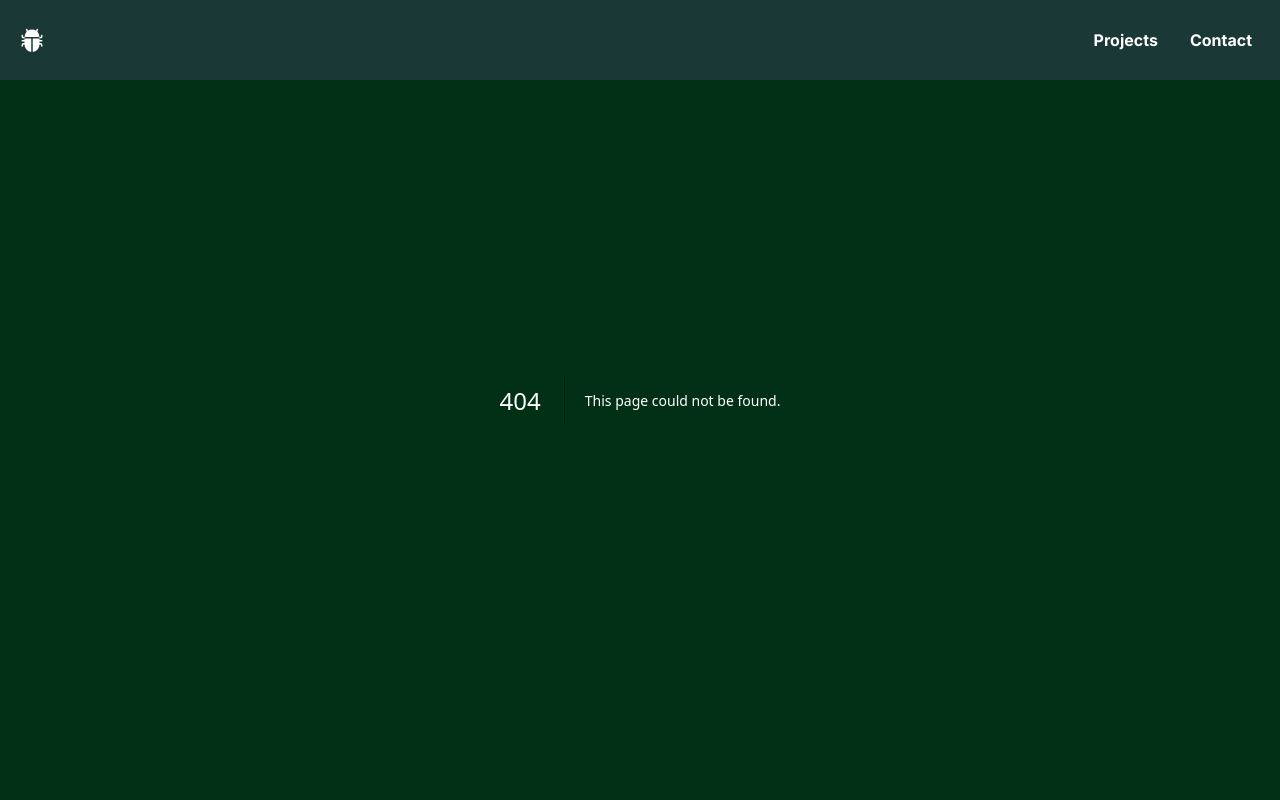
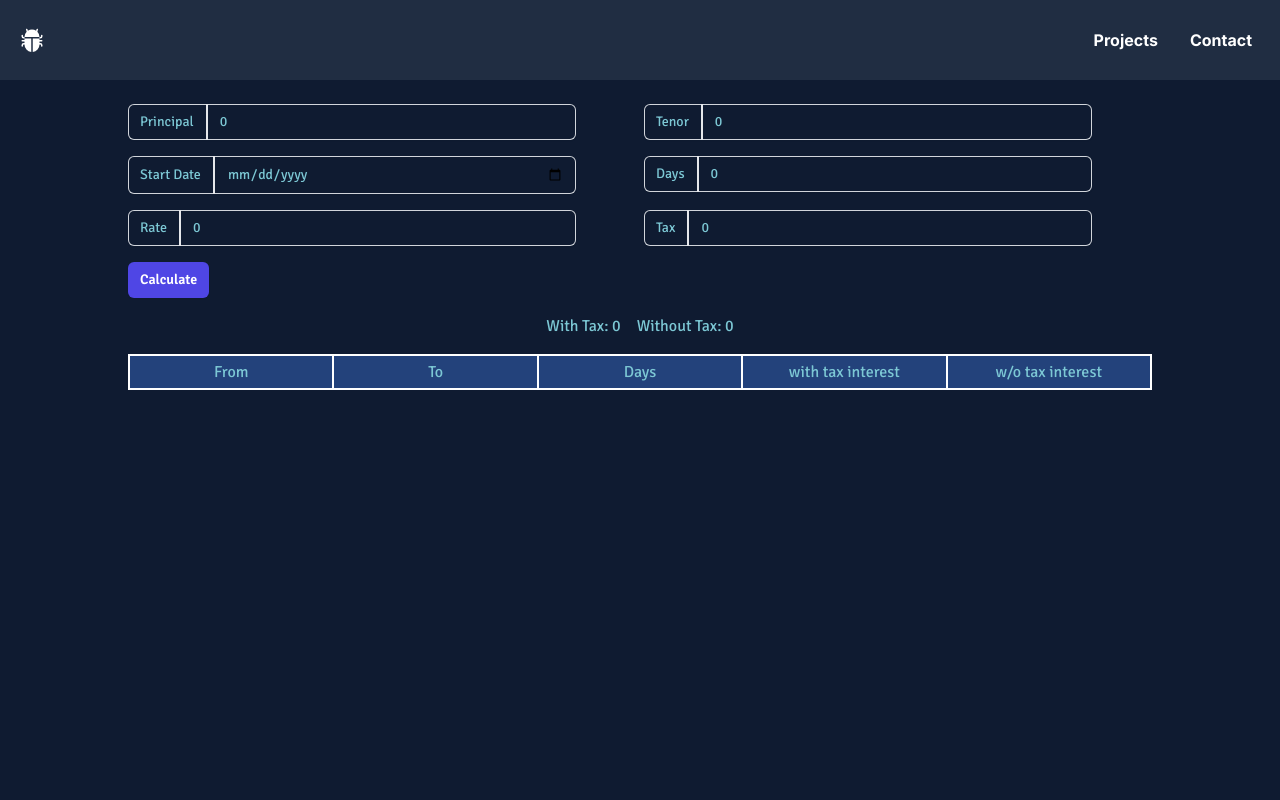
Before and after one commit to Parzival-IOI/Portfolio_3.0, a Next.js app: page /Interest/Fixed in a window 1280 px wide. Before the commit this address had no page. Shown: the top 800 px of the page. Built offline with nearby package versions, Linux system fonts and the light colour scheme.

Commit message:
Interest calculator

```diff
--- /dev/null
+++ b/app/Interest/Fixed/page.tsx
@@ -0,0 +1,199 @@
+'use client';
+
+import { useState } from "react";
+
+const page = () => {
+
+  const [principal, setPrincipal] = useState<number>(0);
+  const [rate, setRate] = useState<number>(0);
+  const [tenor, setTenor] = useState<number>(0);
+  const [start, setStart] = useState<Date>(new Date());
+  const [days, setDays] = useState<number>(0);
+  const [tax, setTax] = useState<number>(0);
+  const [total, setTotal] = useState<number>(0);
+  const [monthly, setMonthly] = useState<{from: Date, until: Date, days: number, interest: number}[]>([]);
+
+
+  const interestRate = () => {
+
+    const val : number = ((principal*(rate/100))/tenor)*days;
+
+    setTotal(val);
+
+    monthlyInterest()
+
+  }
+
+  function treatAsUTC(date: Date) {
+    var result = new Date(date);
+    result.setMinutes(result.getMinutes() - result.getTimezoneOffset());
+    return result;
+  }
+
+  function daysBetween(startDate: Date, endDate: Date) {
+      var millisecondsPerDay = 24 * 60 * 60 * 1000;
+      return (treatAsUTC(endDate).valueOf() - treatAsUTC(startDate).valueOf()) / millisecondsPerDay;
+  }
+
+  const monthlyInterest = () => {
+
+    let da = days;
+    let begin = start;
+    const new_monthly = [];
+
+    do{
+
+      const from = new Date(begin);
+      const until = new Date(begin.setMonth(begin.getMonth() + 1))
+
+      const diff = daysBetween(from, until);
+
+      new_monthly.push({from: from, until: new Date(until), days: diff, interest: ((principal*(rate/100))/tenor)*diff})
+
+      da = da - diff
+
+      begin = until;
+
+    } while(da>0)
+
+      setMonthly(new_monthly);
+
+
+  }
+
+  function formatDate(date : Date) {
+    return `${date.getDate()}-${date.toLocaleString('default', { month: 'short' })}-${date.getFullYear()}`
+  }
+
+  return (
+    <div className="min-h-screen bg-[#0f1b31] text-[#7cc7d4]">
+      <div className="p-8 md:py-20 md:px-32 max-w-7xl mx-auto">
+        <section className="pt-8 lg:pt-4 w-full h-auto grid grid-cols-1 md:grid-cols-2 gap-2">
+
+          <div className="mt-2">
+            <div className="flex rounded-md shadow-sm ring-1 ring-inset ring-gray-300 focus-within:ring-2 focus-within:ring-inset focus-within:ring-indigo-600 sm:max-w-md">
+              <span className="flex select-none items-center px-3 sm:text-sm border-r-2">Principal</span>
+              <input type="text" name="principal" id="principal" autoComplete="principal"
+                className="block flex-1 border-0 bg-transparent py-1.5 px-3 placeholder:text-gray-400 focus:ring-0 sm:text-sm sm:leading-6"
+                placeholder="initial money"
+                defaultValue={principal.toString()}
+                onChange={e => {
+                  setPrincipal(parseFloat(e.target.value))
+                }}
+              />
+            </div>
+          </div>
+
+
+          <div className="mt-2">
+            <div className="flex rounded-md shadow-sm ring-1 ring-inset ring-gray-300 focus-within:ring-2 focus-within:ring-inset focus-within:ring-indigo-600 sm:max-w-md">
+              <span className="flex select-none items-center px-3 sm:text-sm border-r-2">Tenor</span>
+              <input type="text" name="tenor" id="tenor" autoComplete="tenor"
+              className="block flex-1 border-0 bg-transparent py-1.5 px-3 placeholder:text-gray-400 focus:ring-0 sm:text-sm sm:leading-6"
+              onChange={e => setTenor(parseFloat(e.target.value))}
+              defaultValue={tenor.toString()}
+              placeholder="Days" />
+            </div>
+          </div>
+
+          <div className="mt-2">
+            <div className="flex rounded-md shadow-sm ring-1 ring-inset ring-gray-300 focus-within:ring-2 focus-within:ring-inset focus-within:ring-indigo-600 sm:max-w-md">
+              <span className="flex select-none items-center px-3 sm:text-sm border-r-2">Start Date</span>
+              <input type="date" name="start" id="start" autoComplete="start"
+              className="block flex-1 border-0 bg-transparent py-1.5 px-3 placeholder:text-gray-400 focus:ring-0 sm:text-sm sm:leading-6"
+              onChange={e => setStart(new Date(e.target.value))}
+              defaultValue={formatDate(start)}
+              placeholder="Date" />
+            </div>
+          </div>
+
+          <div className="mt-2">
+            <div className="flex rounded-md shadow-sm ring-1 ring-inset ring-gray-300 focus-within:ring-2 focus-within:ring-inset focus-within:ring-indigo-600 sm:max-w-md">
+              <span className="flex select-none items-center px-3 sm:text-sm border-r-2">Days</span>
+              <input type="text" name="days" id="days" autoComplete="days"
+              className="block flex-1 border-0 bg-transparent py-1.5 px-3 placeholder:text-gray-400 focus:ring-0 sm:text-sm sm:leading-6"
+              onChange={e => setDays(parseFloat(e.target.value))}
+              defaultValue={days.toString()}
+              placeholder="Days Interest" />
+            </div>
+          </div>
+
+          <div className="mt-2">
+            <div className="flex rounded-md shadow-sm ring-1 ring-inset ring-gray-300 focus-within:ring-2 focus-within:ring-inset focus-within:ring-indigo-600 sm:max-w-md">
+              <span className="flex select-none items-center px-3 sm:text-sm border-r-2">Rate</span>
+              <input type="text" name="rate" id="rate" autoComplete="rate"
+              className="block flex-1 border-0 bg-transparent py-1.5 px-3 placeholder:text-gray-400 focus:ring-0 sm:text-sm sm:leading-6"
+              onChange={e => setRate(parseFloat(e.target.value))}
+              defaultValue={rate.toString()}
+              placeholder="Percentage" />
+            </div>
+          </div>
+
+          <div className="mt-2">
+            <div className="flex rounded-md shadow-sm ring-1 ring-inset ring-gray-300 focus-within:ring-2 focus-within:ring-inset focus-within:ring-indigo-600 sm:max-w-md">
+              <span className="flex select-none items-center px-3 sm:text-sm border-r-2">Tax</span>
+              <input type="text" name="rate" id="rate" autoComplete="rate"
+              className="block flex-1 border-0 bg-transparent py-1.5 px-3 placeholder:text-gray-400 focus:ring-0 sm:text-sm sm:leading-6"
+              onChange={e => setTax(parseFloat(e.target.value))}
+              defaultValue={tax.toString()}
+              placeholder="Percentage" />
+            </div>
+          </div>
+
+
+
+          <div className="mt-2 sm:max-w-md">
+            <button type="submit"
+            onClick={interestRate}
+            className="rounded-md bg-indigo-600 px-3 py-2 text-sm font-semibold text-white shadow-sm hover:bg-indigo-500 focus-visible:outline focus-visible:outline-2 focus-visible:outline-offset-2 focus-visible:outline-indigo-600">
+              Calculate
+            </button>
+          </div>
+
+        </section>
+        <section className="py-4 flex justify-center items-center gap-4">
+          <div>
+            With Tax: {total}
+          </div>
+          <div>
+            Without Tax: {total * ( 1 - (tax/100))}
+          </div>
+        </section>
+
+        <section className="grid grid-cols-5 gap-0.5 p-0.5 bg-white content-center">
+          <Column content="From" title={true} />
+          <Column content="To" title={true} />
+          <Column content="Days" title={true} />
+          <Column content="with tax interest" title={true} />
+          <Column content="w/o tax interest" title={true} />
+          {
+            monthly.map((e, ind) => {
+              return (
+                <>
+                  <Column content={formatDate(e.from)} title={false} />
+                  <Column content={formatDate(e.until)} title={false} />
+                  <Column content={`${e.days} days`} title={false} />
+                  <Column content={`${e.interest.toFixed(4)} $`} title={false} />
+                  <Column content={`${(e.interest * ( 1 - (tax/100))).toFixed(4)} $`} title={false} />
+                </>
+              )
+            })
+          }
+        </section>
+
+
+
+      </div>
+    </div>
+  )
+}
+
+export default page
+
+
+
+const Column = (props:{content: string, title: boolean}) => {
+  return (
+    <div className={` p-1 text-center ${props.title ? 'bg-[#23427b]' : 'bg-[#0f1b31]'}`} >{props.content}</div>
+  )
+}
--- /dev/null
+++ b/app/Interest/Saving/page.tsx
@@ -0,0 +1,8 @@
+
+const page = () => {
+  return (
+    <div>page</div>
+  )
+}
+
+export default page
```
